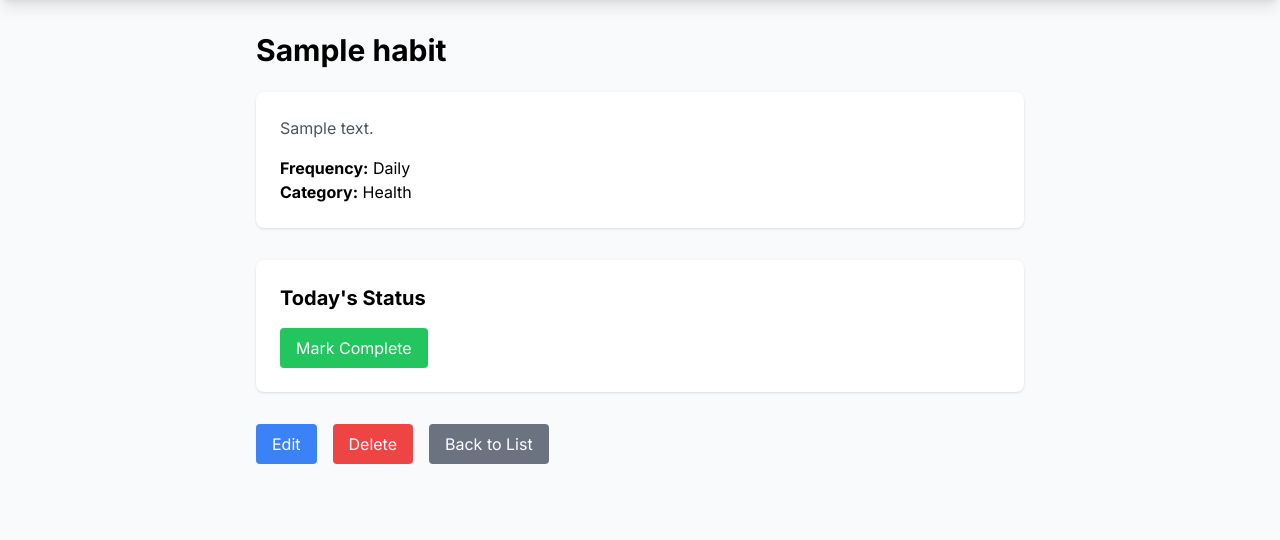
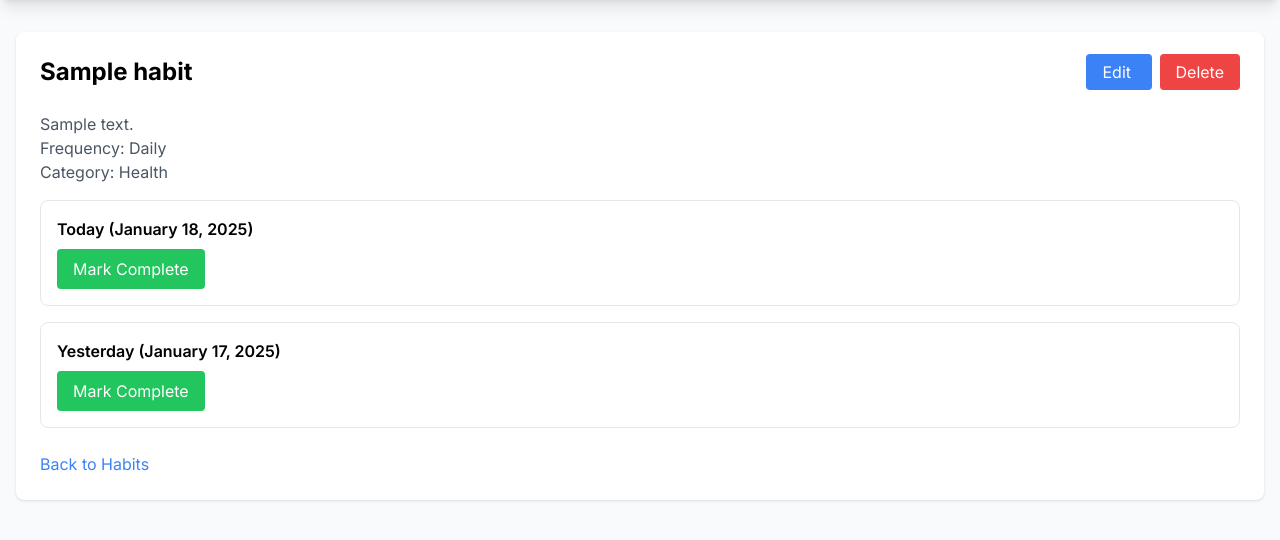
Before and after one commit to easachs/momentum, a Django app: page /1/ in a window 1280 px wide. Shown: the part 72-612 px from the top of the page. Run offline with Django 5.2, Linux system fonts and the light colour scheme; a user stored in the database is signed in; tables that the repository leaves empty hold one stand-in row (values such as "Sample post"); some libraries are stand-ins or nearby versions.

Commit message:
Feat: retroactively mark habits, fix overall rate

```diff
--- a/tracker/templates/tracker/habit_detail.html
+++ b/tracker/templates/tracker/habit_detail.html
@@ -2,46 +2,67 @@
 
 {% block content %}
 <div class="py-8">
-    <div class="max-w-3xl mx-auto">
-        <h1 class="text-3xl font-bold mb-6">{{ habit.name }}</h1>
-
-        <!-- Habit Details -->
-        <div class="bg-white p-6 rounded-lg shadow mb-8">
-            <p class="text-gray-600 mb-4">{{ habit.description }}</p>
-            <p><strong>Frequency:</strong> {{ habit.get_frequency_display }}</p>
-            <p><strong>Category:</strong> {{ habit.get_category_display }}</p>
+    <div class="bg-white rounded-lg shadow p-6">
+        <div class="flex justify-between items-center mb-6">
+            <h1 class="text-2xl font-bold">{{ habit.name }}</h1>
+            <div class="space-x-2">
+                <a href="{% url 'tracker:habit_update' habit.pk %}"
+                   class="bg-blue-500 text-white px-4 py-2 rounded hover:bg-blue-600">
+                    Edit
+                </a>
+                <a href="{% url 'tracker:habit_delete' habit.pk %}"
+                   class="bg-red-500 text-white px-4 py-2 rounded hover:bg-red-600">
+                    Delete
+                </a>
+            </div>
         </div>
 
-        <!-- Completion Status -->
-        <div class="bg-white p-6 rounded-lg shadow mb-8">
-            <h2 class="text-xl font-bold mb-4">Today's Status</h2>
-            <form method="post" action="{% url 'tracker:habit_completion_toggle' habit.pk %}">
-                {% csrf_token %}
-                {% if habit.is_completed_for_date %}
-                    <button type="submit" class="bg-red-500 text-white px-4 py-2 rounded hover:bg-red-600">
-                        Mark Incomplete
-                    </button>
-                {% else %}
-                    <button type="submit" class="bg-green-500 text-white px-4 py-2 rounded hover:bg-green-600">
-                        Mark Complete
-                    </button>
-                {% endif %}
-            </form>
+        <div class="mb-4">
+            <p class="text-gray-600">{{ habit.description }}</p>
+            <p class="text-gray-600">Frequency: {{ habit.get_frequency_display }}</p>
+            <p class="text-gray-600">Category: {{ habit.get_category_display }}</p>
         </div>
 
-        <!-- Action Buttons -->
-        <div class="flex space-x-4">
-            <a href="{% url 'tracker:habit_update' habit.pk %}"
-               class="bg-blue-500 text-white px-4 py-2 rounded hover:bg-blue-600">
-                Edit
-            </a>
-            <a href="{% url 'tracker:habit_delete' habit.pk %}"
-               class="bg-red-500 text-white px-4 py-2 rounded hover:bg-red-600">
-                Delete
-            </a>
+        <div class="space-y-4">
+            <!-- Today's completion -->
+            <div class="border rounded-lg p-4">
+                <h2 class="font-semibold mb-2">Today ({{ today|date:"F j, Y" }})</h2>
+                <form method="post" action="{% url 'tracker:habit_completion_toggle' habit.pk %}" class="inline">
+                    {% csrf_token %}
+                    <input type="hidden" name="date" value="{{ today|date:'Y-m-d' }}">
+                    <button type="submit"
+                            class="{% if today_completion %}bg-red-500 hover:bg-red-600{% else %}bg-green-500 hover:bg-green-600{% endif %} text-white px-4 py-2 rounded">
+                        {% if today_completion %}
+                            Mark Incomplete
+                        {% else %}
+                            Mark Complete
+                        {% endif %}
+                    </button>
+                </form>
+            </div>
+
+            <!-- Yesterday's completion -->
+            <div class="border rounded-lg p-4">
+                <h2 class="font-semibold mb-2">Yesterday ({{ yesterday|date:"F j, Y" }})</h2>
+                <form method="post" action="{% url 'tracker:habit_completion_toggle' habit.pk %}" class="inline">
+                    {% csrf_token %}
+                    <input type="hidden" name="date" value="{{ yesterday|date:'Y-m-d' }}">
+                    <button type="submit"
+                            class="{% if yesterday_completion %}bg-red-500 hover:bg-red-600{% else %}bg-green-500 hover:bg-green-600{% endif %} text-white px-4 py-2 rounded">
+                        {% if yesterday_completion %}
+                            Mark Incomplete
+                        {% else %}
+                            Mark Complete
+                        {% endif %}
+                    </button>
+                </form>
+            </div>
+        </div>
+
+        <div class="mt-6">
             <a href="{% url 'tracker:habit_list' %}"
-               class="bg-gray-500 text-white px-4 py-2 rounded hover:bg-gray-600">
-                Back to List
+               class="text-blue-500 hover:text-blue-700">
+                Back to Habits
             </a>
         </div>
     </div>
--- a/tracker/views.py
+++ b/tracker/views.py
@@ -47,12 +47,27 @@ class HabitListView(LoginRequiredMixin, ListView):
         earliest_habit = habits.order_by('created_at').first()
         earliest_date = earliest_habit.created_at.date() if earliest_habit else today
 
+        # Calculate total possible completions and actual completions
+        total_possible = 0
+        total_completions = 0
+        for habit in habits:
+            days_since_creation = (today - habit.created_at.date()).days + 1
+            if habit.frequency == 'daily':
+                total_possible += days_since_creation
+            else:  # weekly
+                total_possible += (days_since_creation + 6) // 7  # Round up to nearest week
+
+            # Count actual completions for this habit
+            completions = HabitCompletion.objects.filter(
+                habit=habit,
+                completed_at__gte=habit.created_at.date()
+            ).count()
+            total_completions += completions
+
         context['analytics'] = {
             'total_habits': habits.count(),
-            'total_completions': HabitCompletion.objects.filter(
-                habit__user=self.request.user,
-                completed_at__gte=today - timedelta(days=7)  # Only look at last 7 days
-            ).count(),
+            'total_completions': total_completions,
+            'completion_rate': (total_completions / total_possible * 100) if total_possible > 0 else 0,
 
             # Weekly summary
             'this_week_completions': HabitCompletion.objects.filter(
@@ -65,22 +80,7 @@ class HabitListView(LoginRequiredMixin, ListView):
                 habit__user=self.request.user,
                 completed_at__gte=start_of_month
             ).count(),
-
-            # ... rest of analytics ...
         }
-
-        # Calculate completion rate based on last 7 days
-        total_possible = 0
-        for habit in habits:
-            if habit.frequency == 'daily':
-                total_possible += 7  # 7 possible completions in last week
-            else:  # weekly
-                total_possible += 1  # 1 possible completion in last week
-
-        if total_possible > 0:
-            context['analytics']['completion_rate'] = (context['analytics']['total_completions'] / total_possible) * 100
-        else:
-            context['analytics']['completion_rate'] = 0
 
         # Complex query building (similar to Rails scopes)
         habits = habits.annotate(
@@ -167,10 +167,27 @@ class HabitListView(LoginRequiredMixin, ListView):
 
 class HabitDetailView(LoginRequiredMixin, DetailView):
     model = Habit
-    template_name = "tracker/habit_detail.html"  # Rails equivalent: show.html.erb
+    template_name = "tracker/habit_detail.html"
 
-    def get_queryset(self):
-        return Habit.objects.filter(user=self.request.user)
+    def get_context_data(self, **kwargs):
+        context = super().get_context_data(**kwargs)
+        today = timezone.now().date()
+        yesterday = today - timedelta(days=1)
+        habit = self.get_object()
+
+        context.update({
+            'today': today,
+            'yesterday': yesterday,
+            'today_completion': HabitCompletion.objects.filter(
+                habit=habit,
+                completed_at=today
+            ).exists(),
+            'yesterday_completion': HabitCompletion.objects.filter(
+                habit=habit,
+                completed_at=yesterday
+            ).exists(),
+        })
+        return context
 
 
 class HabitCreateView(LoginRequiredMixin, CreateView):
@@ -206,8 +223,11 @@ class HabitDeleteView(LoginRequiredMixin, DeleteView):
 @login_required
 def toggle_habit_completion(request, pk):
     habit = get_object_or_404(Habit, pk=pk, user=request.user)
-    habit.toggle_completion()
+    date = request.POST.get('date')
+    if date:
+        habit.toggle_completion(timezone.datetime.strptime(date, '%Y-%m-%d').date())
+    else:
+        habit.toggle_completion()
 
-    # Simply redirect back to the previous page
     referer = request.META.get('HTTP_REFERER')
     return redirect(referer) if referer else redirect('tracker:habit_detail', pk=pk)
```
